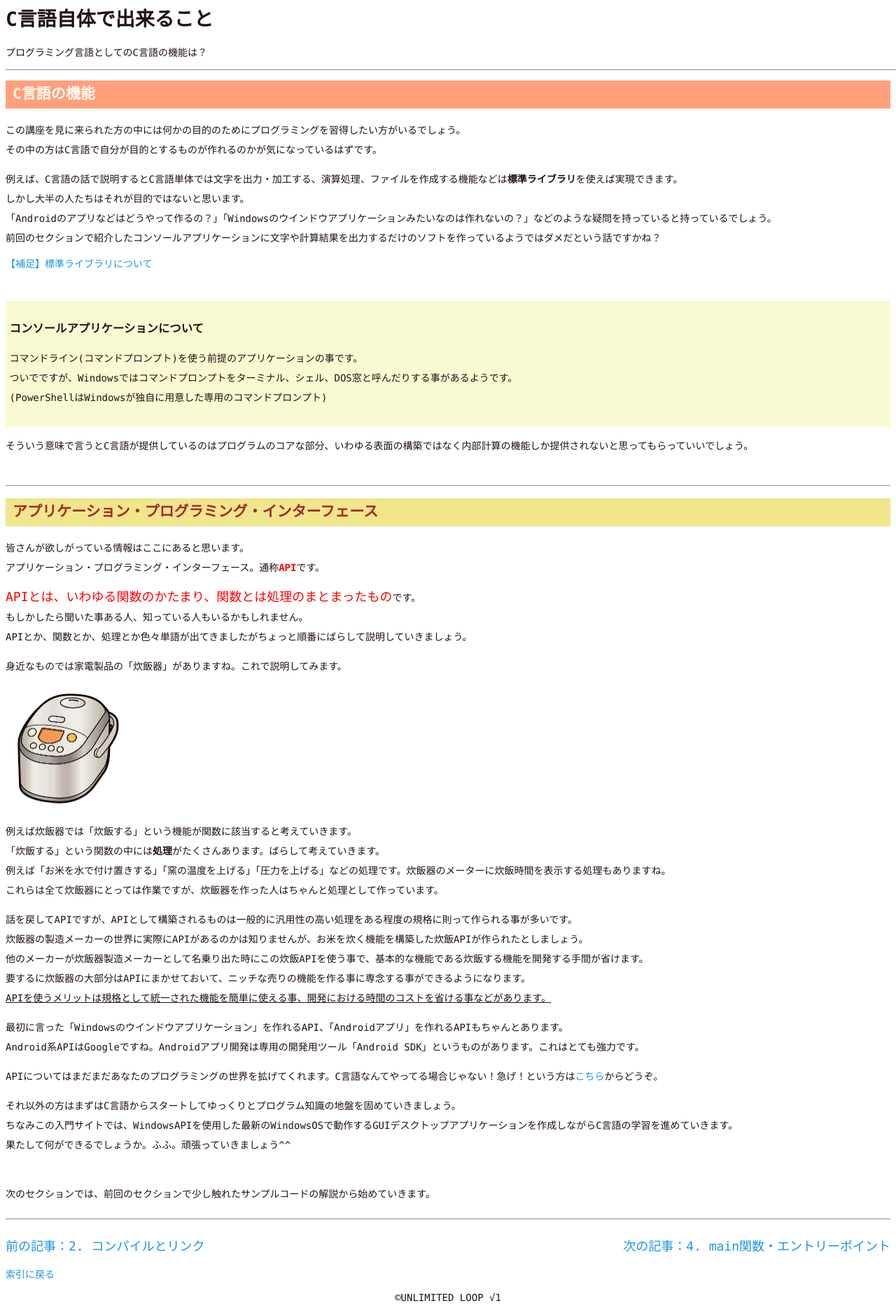
After one commit to unlimitedloop-admin/Unlimited-Loop-rootone, a PHP site: page /1000/contents-03/pages-003.html in a window 1280 px wide. The commit adds this page. Shown: the whole page at 70% size. Run offline with PHP 8.4, Linux system fonts and the light colour scheme; some libraries are stand-ins or nearby versions.

Commit message:
add a contents-03/pages-003.html.

```diff
--- a/1000/contents-03/pages-002.html
+++ b/1000/contents-03/pages-002.html
@@ -264,7 +264,7 @@ int main() {
                 <p><a href="../index.html#C-Language">索引に戻る</a></p>
             </div>
             <div class="right_float">
-                <p class="font_large"><a href="./pages-003.html">次の記事：3. ***</a></p>
+                <p class="font_large"><a href="./pages-003.html">次の記事：3. C言語自体で出来ること</a></p>
             </div>
 
             <!--
--- /dev/null
+++ b/1000/contents-03/pages-003.html
@@ -0,0 +1,153 @@
+<!DOCTYPE html>
+<html>
+
+    <head>
+        <meta charset="utf-8" />
+        <!-- <base href="http://localhost/1000/" target="_blank"> -->
+        <link href="../css/style.css" rel="stylesheet" type="text/css">
+        <link href="./pages.css" rel="stylesheet" type="text/css">
+        <title>プログラミング - C言語入門</title>
+        <script src="https://cdn.rawgit.com/google/code-prettify/master/loader/run_prettify.js?skin=desert"></script>
+    </head>
+
+    <body>
+        <header>
+            <!--
+                ぺージの表紙名
+            -->
+            <h1>C言語自体で出来ること</h1>
+
+            <!--
+                ぺージの説明
+            -->
+            <p>
+                プログラミング言語としてのC言語の機能は？
+            </p>
+
+            <hr> <!-- ----------------区切り線---------------- -->
+        </header>
+
+        <main>
+            <!--
+                見出し1
+            -->
+            <h2 class="orange">C言語の機能</h2>
+
+            <p>
+                この講座を見に来られた方の中には何かの目的のためにプログラミングを習得したい方がいるでしょう。<br>
+                その中の方はC言語で自分が目的とするものが作れるのかが気になっているはずです。
+            </p>
+            <p>
+                例えば、C言語の話で説明するとC言語単体では文字を出力・加工する、演算処理、ファイルを作成する機能などは<span class="font_bold">標準ライブラリ</span>を使えば実現できます。<br>
+                しかし大半の人たちはそれが目的ではないと思います。<br>
+                「Androidのアプリなどはどうやって作るの？」「Windowsのウインドウアプリケーションみたいなのは作れないの？」などのような疑問を持っていると持っているでしょう。<br>
+                前回のセクションで紹介したコンソールアプリケーションに文字や計算結果を出力するだけのソフトを作っているようではダメだという話ですかね？<br>
+            </p>
+            <label for="sub_window1" class="linktext_fonts">【補足】標準ライブラリについて</label>
+            <input type="checkbox" id="sub_window1" class="sub_window1_checker">
+            <label for="sub_window1" class="bg_sub_window1">
+                <label for="behind_sub_window1" class="extend_window">
+                    <label for="sub_window1" class="close_sub_window1"></label>
+                    <div class="sub_window_container">
+                        <h3>標準ライブラリについて</h3>
+                        <p>
+                            標準ライブラリには三角関数を提供するライブラリ「math.h」、ファイル入出力などの制御をするライブラリ「stdio.h」、日付を取り扱うライブラリ「time.h」などがあります。<br>
+                            これらはシステムを作成する上でコアのコーディングをする部分をフォローアップする目的でC言語の機能として提供されます。
+                        </p>
+                    </div>
+                </label>
+            </label>
+            <div class="blank_space"></div>
+            <div class="columns-things-soft">
+                <h3>コンソールアプリケーションについて</h3>
+                <p>
+                    コマンドライン(コマンドプロンプト)を使う前提のアプリケーションの事です。<br>
+                    ついでですが、Windowsではコマンドプロンプトをターミナル、シェル、DOS窓と呼んだりする事があるようです。<br>
+                    (PowerShellはWindowsが独自に用意した専用のコマンドプロンプト)
+                </p>
+            </div>
+            <p>
+                そういう意味で言うとC言語が提供しているのはプログラムのコアな部分、いわゆる表面の構築ではなく内部計算の機能しか提供されないと思ってもらっていいでしょう。
+            </p>
+
+            <div class="blank_space"></div>
+            <hr> <!-- ----------------区切り線---------------- -->
+            <!--
+                見出し2
+            -->
+            <h2 class="khaki">アプリケーション・プログラミング・インターフェース</h2>
+
+            <p>
+                皆さんが欲しがっている情報はここにあると思います。<br>
+                アプリケーション・プログラミング・インターフェース。通称<span class="font_bold red_text">API</span>です。<br>
+            </p>
+            <p>
+                <span class="font_large red_text">APIとは、いわゆる関数のかたまり、関数とは処理のまとまったもの</span>です。<br>
+                もしかしたら聞いた事ある人、知っている人もいるかもしれません。<br>
+                APIとか、関数とか、処理とか色々単語が出てきましたがちょっと順番にばらして説明していきましょう。
+            </p>
+            <p>
+                身近なものでは家電製品の「炊飯器」がありますね。これで説明してみます。
+            </p>
+            <table>
+                <tr>
+                    <td><img src="images/pages-003-001.png" alt="pages-003_001" class="width_50per"></td>
+                </tr>
+            </table>
+            <p>
+                例えば炊飯器では「炊飯する」という機能が関数に該当すると考えていきます。<br>
+                「炊飯する」という関数の中には<span class="font_bold">処理</span>がたくさんあります。ばらして考えていきます。<br>
+                例えば「お米を水で付け置きする」「窯の温度を上げる」「圧力を上げる」などの処理です。炊飯器のメーターに炊飯時間を表示する処理もありますね。<br>
+                これらは全て炊飯器にとっては作業ですが、炊飯器を作った人はちゃんと処理として作っています。<br>
+            </p>
+            <p>
+                話を戻してAPIですが、APIとして構築されるものは一般的に汎用性の高い処理をある程度の規格に則って作られる事が多いです。<br>
+                炊飯器の製造メーカーの世界に実際にAPIがあるのかは知りませんが、お米を炊く機能を構築した炊飯APIが作られたとしましょう。<br>
+                他のメーカーが炊飯器製造メーカーとして名乗り出た時にこの炊飯APIを使う事で、基本的な機能である炊飯する機能を開発する手間が省けます。<br>
+                要するに炊飯器の大部分はAPIにまかせておいて、ニッチな売りの機能を作る事に専念する事ができるようになります。<br>
+                <span class="underline">APIを使うメリットは規格として統一された機能を簡単に使える事、開発における時間のコストを省ける事などがあります。</span>
+            </p>
+            <p>
+                最初に言った「Windowsのウインドウアプリケーション」を作れるAPI、「Androidアプリ」を作れるAPIもちゃんとあります。<br>
+                Android系APIはGoogleですね。Androidアプリ開発は専用の開発用ツール「Android SDK」というものがあります。これはとても強力です。
+            </p>
+            <p>
+                APIについてはまだまだあなたのプログラミングの世界を拡げてくれます。C言語なんてやってる場合じゃない！急げ！という方は<a href="https://www.google.com/search?q=API" target="_blank">こちら</a>からどうぞ。
+            </p>
+            <p>
+                それ以外の方はまずはC言語からスタートしてゆっくりとプログラム知識の地盤を固めていきましょう。<br>
+                ちなみこの入門サイトでは、WindowsAPIを使用した最新のWindowsOSで動作するGUIデスクトップアプリケーションを作成しながらC言語の学習を進めていきます。<br>
+                果たして何ができるでしょうか。ふふ。頑張っていきましょう^^
+            </p>
+            <div class="blank_space"></div>
+            <p>
+                次のセクションでは、前回のセクションで少し触れたサンプルコードの解説から始めていきます。
+            </p>
+
+        </main>
+
+        <footer>
+            <hr> <!-- ----------------区切り線---------------- -->
+            <!--
+                隣接記事リンク
+            -->
+            <div class="left_float">
+                <p class="font_large"><a href="./pages-002.html">前の記事：2. コンパイルとリンク</a></p>
+                <p><a href="../index.html#C-Language">索引に戻る</a></p>
+            </div>
+            <div class="right_float">
+                <p class="font_large"><a href="./pages-004.html">次の記事：4. main関数・エントリーポイント</a></p>
+            </div>
+
+            <!--
+                コピーライト
+            -->
+            <div class="clear_float">
+                <p>
+                    ©UNLIMITED LOOP √1
+                </p>
+            </div>
+        </footer>
+    </body>
+
+</html>
--- a/1000/contents-03/pages.css
+++ b/1000/contents-03/pages.css
@@ -49,6 +49,12 @@ main h2.yellow {
 main h2.khaki {
     color: brown;
     background-color: khaki;
+    padding: 5px 0px 5px 10px;
+}
+
+main h2.orange {
+    color: floralwhite;
+    background-color: lightsalmon;
     padding: 5px 0px 5px 10px;
 }
 
```
Also changed, not shown: 1000/contents-03/images/pages-003-001.png (added).
